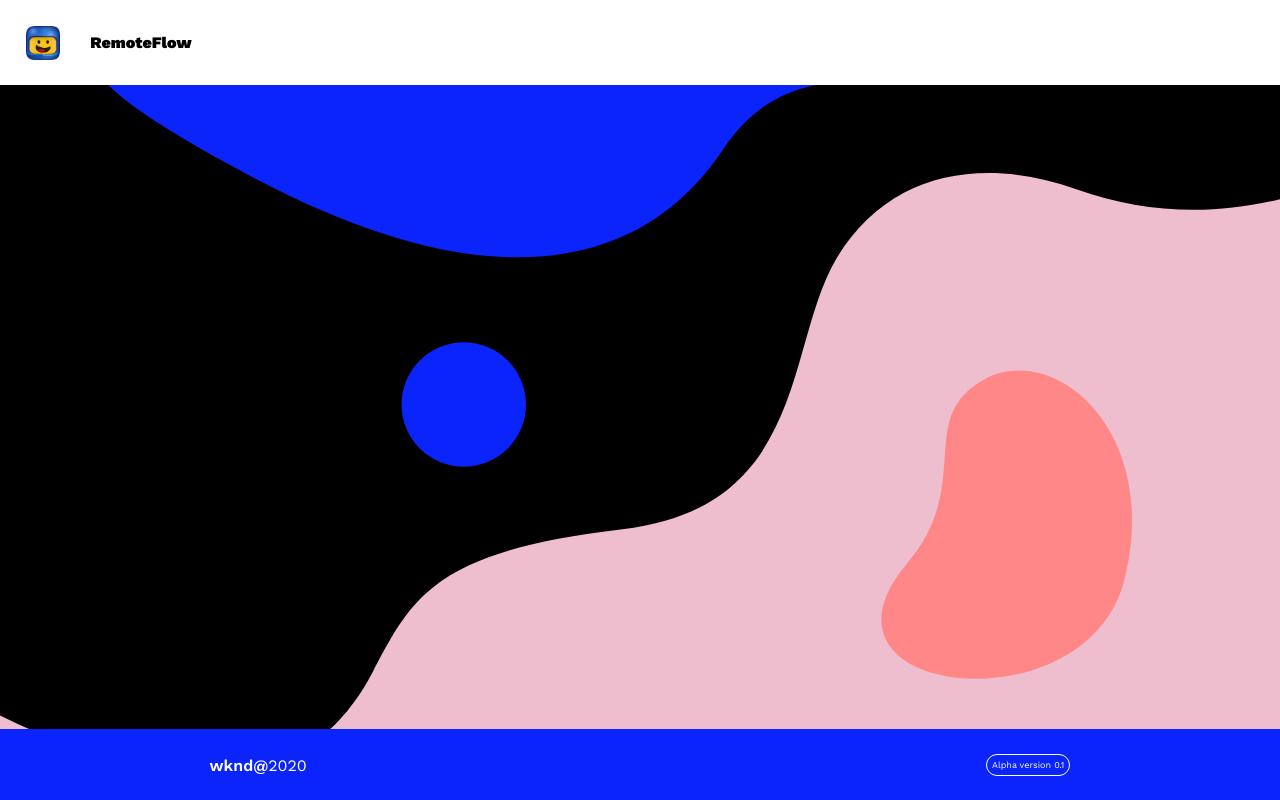
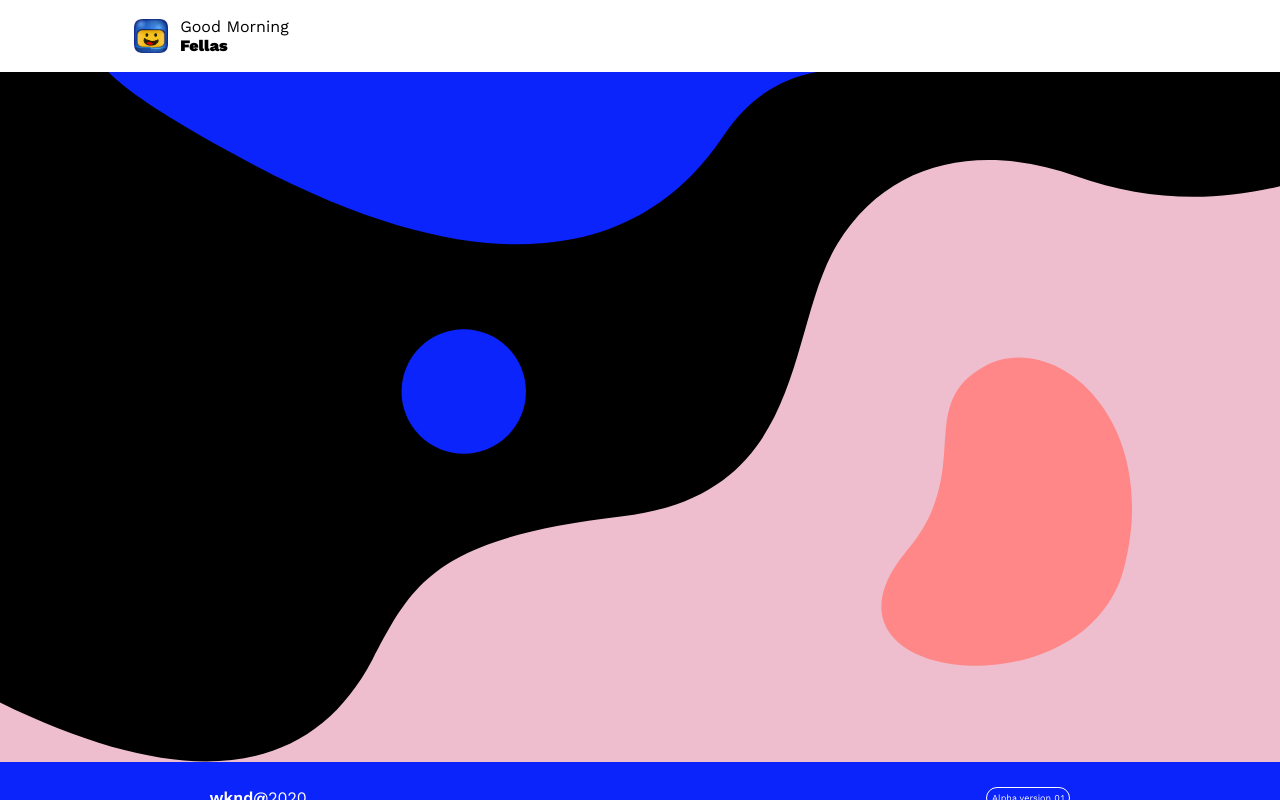
Before and after one commit to drfrostongithub/mobileToWeb, a React (Create React App) app: page / in a window 1280 px wide. Built offline with nearby package versions, Linux system fonts and the light colour scheme.

Commit message:
header + footer fix

```diff
--- a/src/App.scss
+++ b/src/App.scss
@@ -1,13 +1,7 @@
-$colourText: #353f44;
-$colourHeading: #384548;
-$colourNotification: #42bfdc;
-$colourPositive: #34aa44;
-$colourNegative: #f85359;
-$colourGreyBackground: #e9e9e9;
-
 * {
   margin: 0;
   padding: 0;
+  box-sizing: border-box;
 }
 html,
 body {
@@ -46,6 +40,7 @@ strong {
 }
 
 .App {
+  position: relative;
   min-height: calc(
     100vh + 110px
   ); /* Fallback for browsers that do not support Custom Properties */
--- a/src/components/_jsapp/Header.js
+++ b/src/components/_jsapp/Header.js
@@ -1,21 +1,20 @@
 import * as React from "react";
-import icon from '../img/iconhead.png'
+import icon from "../img/iconhead.png";
 
 export default function Header() {
   return (
     <header>
       <div className='title'>
         <a href='/' className='status'>
-          <img src={icon}
-            alt='img'
-            className='iconHead'
-          />
-          <p>
-            <strong>RemoteFlow</strong>
-          </p>
+          <img src={icon} alt='img' className='iconHead' />
+          <div className='greetings'>
+            <p>Good Morning</p>
+            <p>
+              <strong>Fellas</strong>
+            </p>
+          </div>
         </a>
       </div>
-
     </header>
   );
 }
--- a/src/components/_scss/Body.scss
+++ b/src/components/_scss/Body.scss
@@ -1,6 +1,11 @@
 main {
+  // position: relative;
   overflow: hidden;
-  min-height: inherit;
+  width: 100%;
+  margin: 0 auto;
+  min-height: 100vh;
+  // min-height: calc(100vh - 60.38px - 71px);
+  padding-bottom: 71px;
   .background {
     background: url("../img/modal1.svg") no-repeat center;
     background-size: cover;
--- a/src/components/_scss/Header.scss
+++ b/src/components/_scss/Header.scss
@@ -7,7 +7,10 @@ header {
   a,
   .title {
     color: #000000;
-
+    display: grid;
+    grid-template-columns: 200px auto 1fr;
+    padding: 2% 1% 2% 3%;
+    gap: 3%;
     a {
       display: flex;
       align-items: center;
@@ -19,7 +22,6 @@ header {
   }
   .iconHead {
     width: 34px;
-    padding: 2%;
     // margin: 0 2% 0 0;
     // display: flex;
   }
@@ -27,4 +29,13 @@ header {
 
 // Web Second
 @media screen and (min-width: 40rem) {
+  header {
+    .title {
+      padding: 1% 0 1% 10%;
+    }
+    .iconHead {
+      display: flex;
+      padding: 0;
+    }
+  }
 }
```
